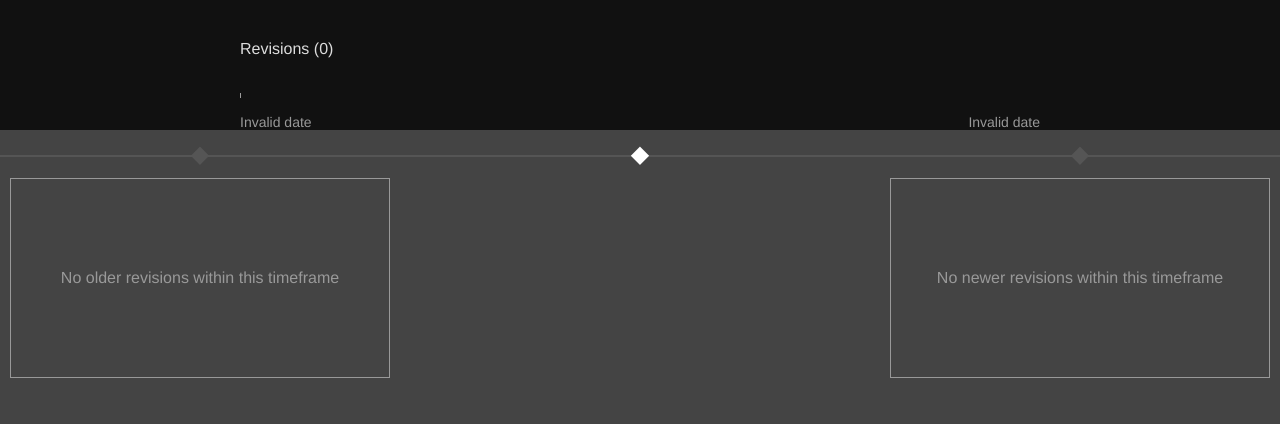
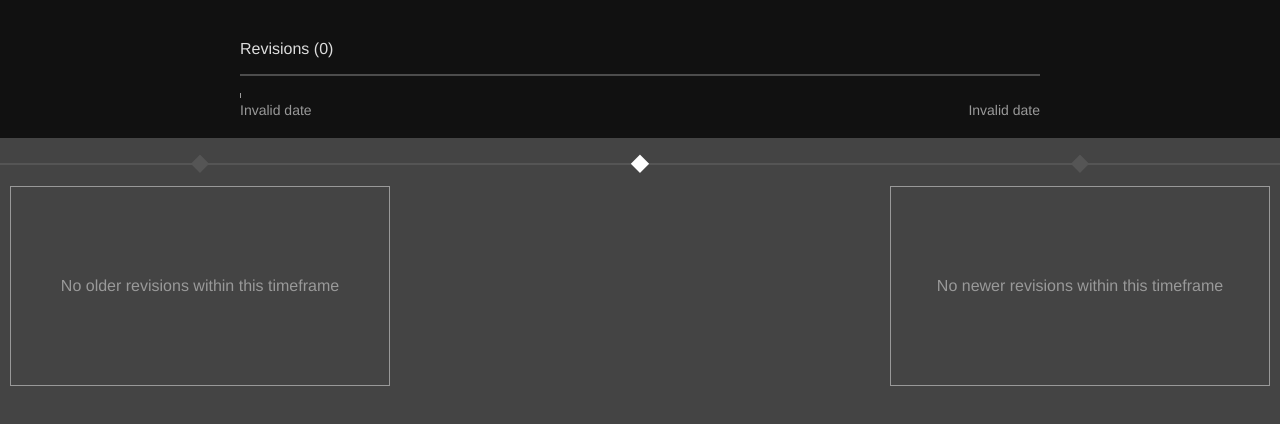
Before and after one commit to rDr4g0n/yamr-mcfly, a Vue app: page / in a window 1280 px wide. Shown: the top 424 px of the page. Built offline with nearby package versions, Linux system fonts and the light colour scheme.

Commit message:
improve revision timeline some more

```diff
--- a/src/App.vue
+++ b/src/App.vue
@@ -309,7 +309,6 @@ html, body, #app {
 .revision-timeline-wrap {
   display: flex;
   flex-direction: column;
-  height: 70px;
 }
 
 .revision-timeline {
--- a/src/components/RevisionTimeline.vue
+++ b/src/components/RevisionTimeline.vue
@@ -1,6 +1,14 @@
 <template>
   <div class="revision-timeline">
     <svg class="revision-timeline-svg" ref="svg">
+      <line
+        class="x-axis"
+        :x1="0"
+        :x2="w"
+        y1="17"
+        y2="17"
+        stroke="#888"
+      />
       <g>
         <rect
           class="revision-mark"
@@ -85,8 +93,6 @@ export default {
     const bb = this.$el.getBoundingClientRect()
     this.w = bb.width
     this.h = bb.height
-    this.$refs.svg.style.width = `${this.w}px`
-    this.$refs.svg.style.height = `${this.h}px`
   }
 }
 
@@ -95,7 +101,7 @@ export default {
 <style scoped>
 .revision-timeline-svg {
   width: 100%;
-  height: 0;
+  height: 40px;
 }
 .revision-mark {
   fill: #555;
```
